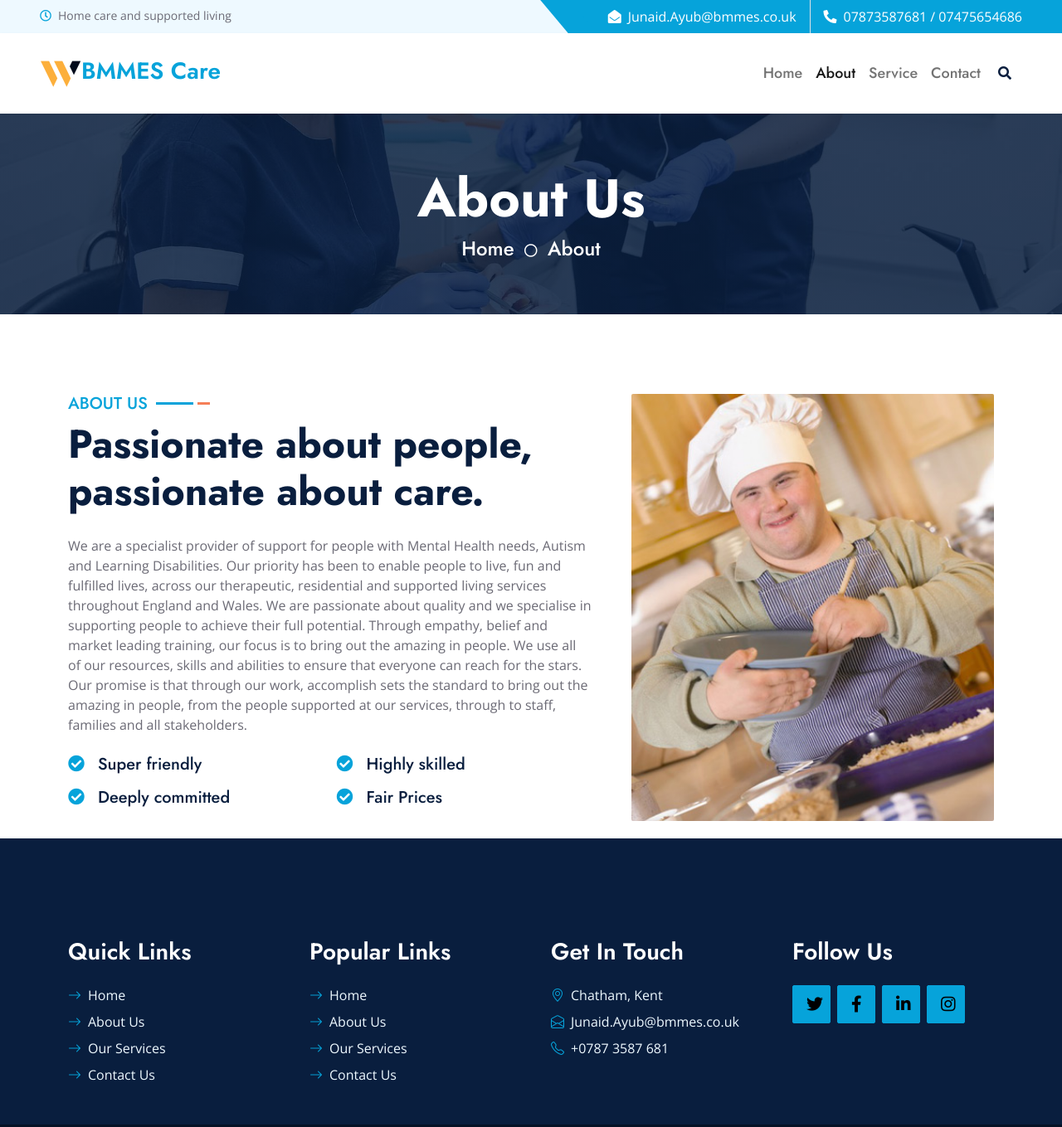
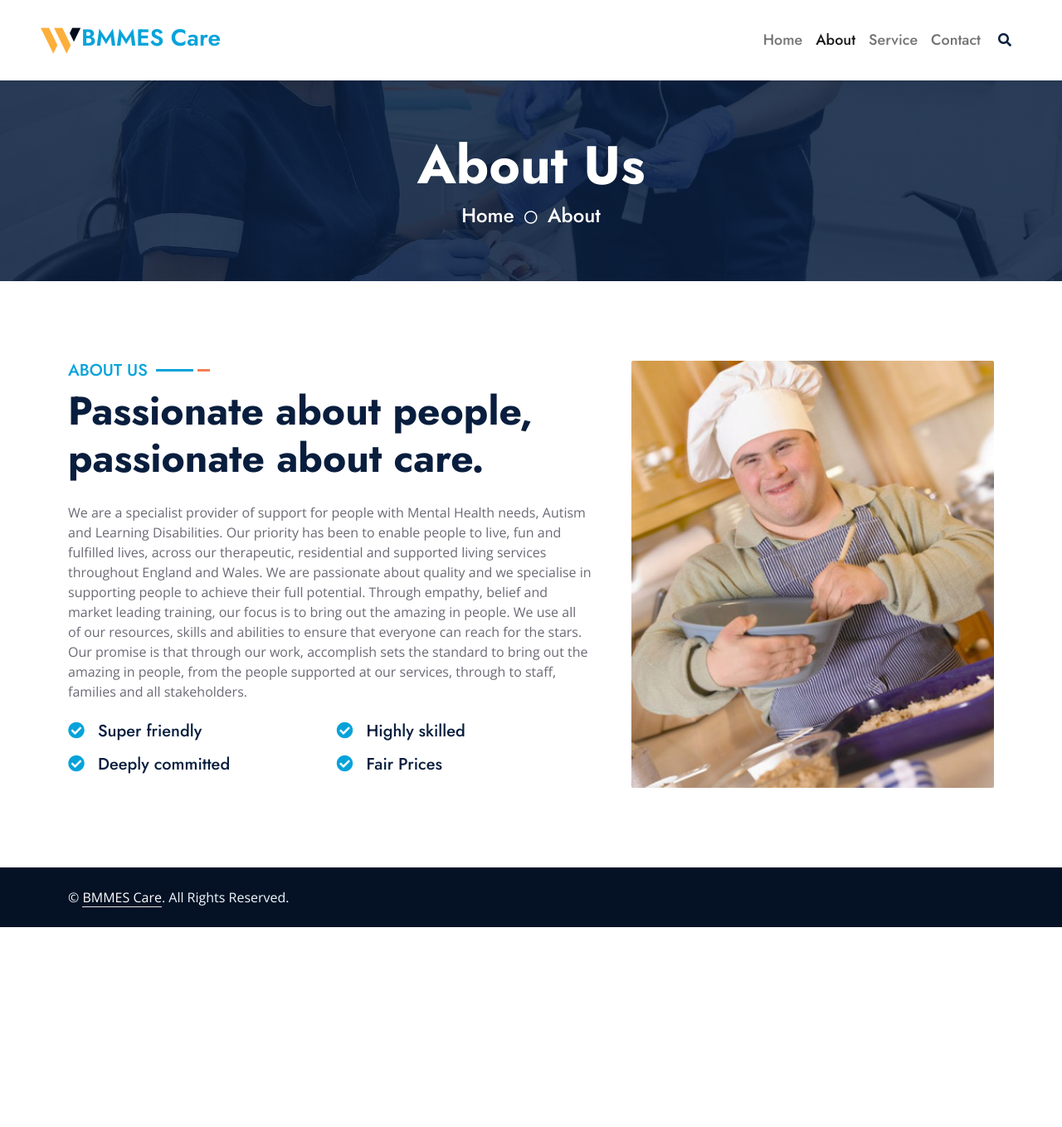
Before and after one commit to thintalltobi/care-support, a website with bundled scripts: page care-support/about.html in a window 1280 px wide. Shown: the top 1359 px of the page at 83% size. After the commit the page ends 1118 px from the top, so only its background shows below. Built offline with nearby package versions, Linux system fonts and the light colour scheme.

Commit message:
removed footer and header

```diff
--- a/care-support/about.html
+++ b/care-support/about.html
@@ -3,7 +3,7 @@
 
 <head>
     <meta charset="utf-8">
-    <title>DentCare - Dental Clinic Website Template</title>
+    <title>ABOUT US</title>
     <meta content="width=device-width, initial-scale=1.0" name="viewport">
     <meta content="Free HTML Templates" name="keywords">
     <meta content="Free HTML Templates" name="description">
@@ -49,7 +49,7 @@
 
 
    <!-- Topbar Start -->
-   <div class="container-fluid bg-light ps-5 pe-0 d-none d-lg-block">
+   <!-- <div class="container-fluid bg-light ps-5 pe-0 d-none d-lg-block">
     <div class="row gx-0">
         <div class="col-md-6 text-center text-lg-start mb-2 mb-lg-0">
             <div class="d-inline-flex align-items-center">
@@ -67,7 +67,7 @@
             </div>
         </div>
     </div>
-</div>
+</div> -->
 <!-- Topbar End -->
 
 
@@ -188,7 +188,7 @@
 
 
     <!-- Footer Start -->
-    <div class="container-fluid bg-dark text-light py-5 wow fadeInUp" data-wow-delay="0.3s" style="margin-top: -75px;">
+    <!-- <div class="container-fluid bg-dark text-light py-5 wow fadeInUp" data-wow-delay="0.3s" style="margin-top: -75px;">
         <div class="container pt-5">
             <div class="row g-5 pt-4">
                 <div class="col-lg-3 col-md-6">
@@ -226,7 +226,7 @@
                 </div>
             </div>
         </div>
-    </div>
+    </div> -->
     <div class="container-fluid text-light py-4" style="background: #051225;">
         <div class="container">
             <div class="row g-0">
```
Also changed, not shown: care-support/contact.html (+5 -5 lines), care-support/index.html (+5 -5 lines), care-support/service.html (+5 -5 lines).
